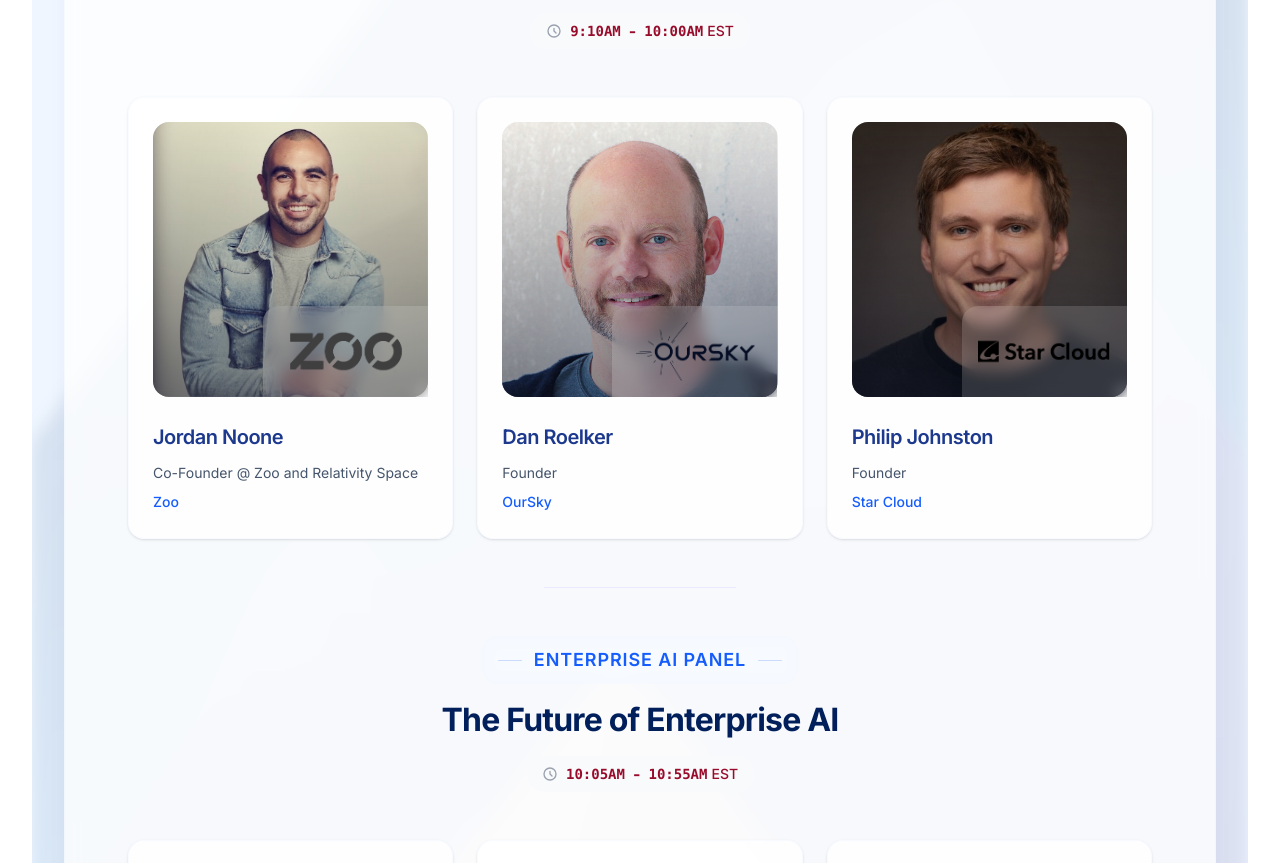
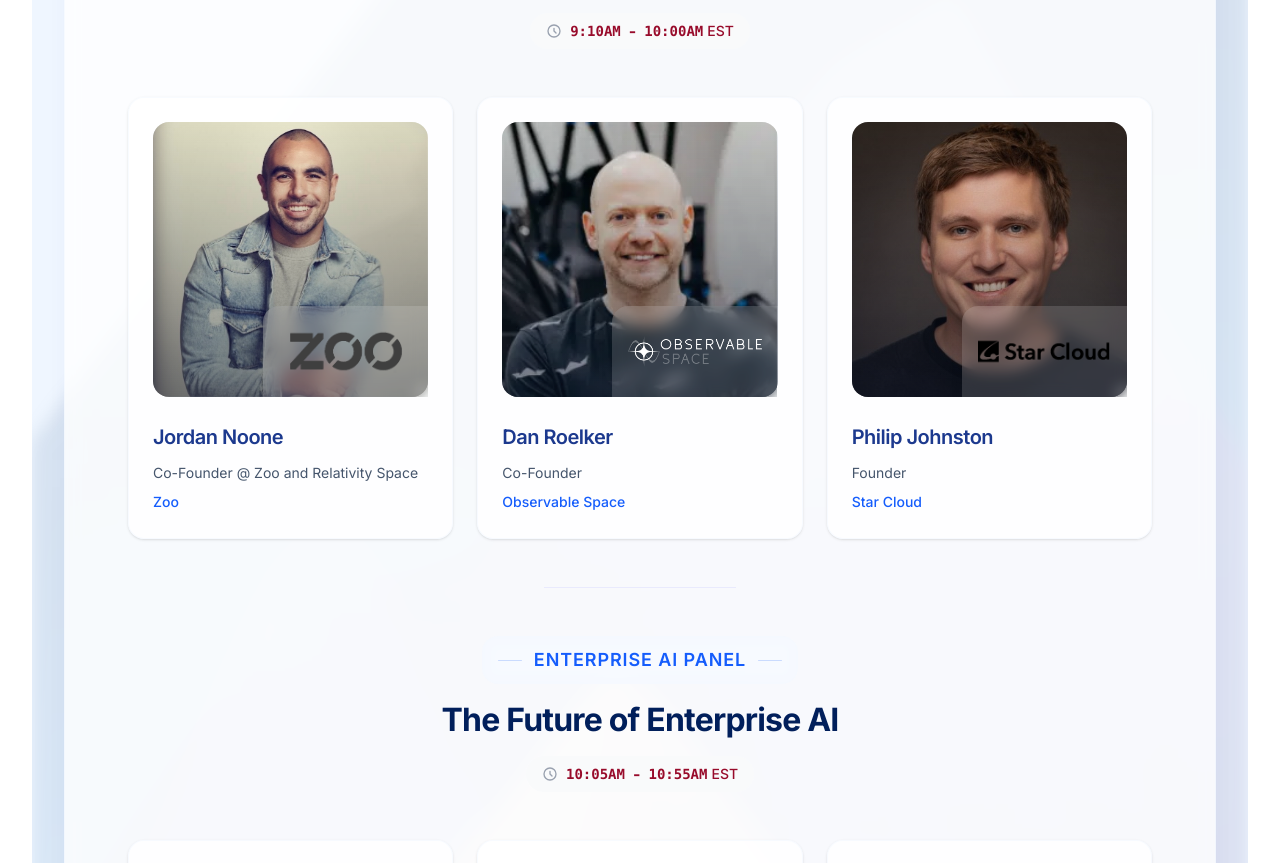
Before and after one commit to rss2086/startup-week, a Next.js app: page /schedule in a window 1280 px wide. Shown: the part 4260-5123 px from the top of the page. Built offline with nearby package versions, Linux system fonts and the light colour scheme.

Commit message:
fixed per dans request

```diff
--- a/src/components/Schedule.tsx
+++ b/src/components/Schedule.tsx
@@ -287,11 +287,11 @@
         },
         {
           name: 'Dan Roelker',
-          role: 'Founder',
-          company: 'OurSky',
+          role: 'Co-Founder',
+          company: 'Observable Space',
           image: avatars.danielRoelker,
-          companyLogoUrl: logos.oursky,
-          companyWebsite: 'https://oursky.ai/'
+          companyLogoUrl: logos.observableSpace,
+          companyWebsite: 'https://observable.space/'
         },
         {
           name: 'Philip Johnston',
--- a/src/components/Speakers.tsx
+++ b/src/components/Speakers.tsx
@@ -223,12 +223,12 @@
       },
       {
         name: "Dan Roelker",
-        role: "Founder at OurSky",
+        role: "Co-Founder at Observable Space",
         image: avatars.danielRoelker,
-        company: "OurSky",
-        companyLogoUrl: logos.oursky,
+        company: "Observable Space",
+        companyLogoUrl: logos.observableSpace,
         linkedinUrl: "https://www.linkedin.com/in/dan-roelker",
-        companyWebsite: "https://oursky.ai/"
+        companyWebsite: "https://observable.space/"
       },
       {
         name: "Philip Johnston",
--- a/src/config/images.ts
+++ b/src/config/images.ts
@@ -27,7 +27,7 @@
   noteefy: '/images/logos/noteefy.png',
   octave: '/images/logos/octave.png',
   octaveWhite: '/images/logos/octave-white.png',
-  oursky: '/images/logos/oursky.png',
+  observableSpace: '/images/logos/observablespace.png',
   portal: '/images/logos/portal.png',
   redpoint: '/images/logos/redpoint.png',
   rogo: '/images/logos/rogo.png',
@@ -60,7 +60,7 @@
   nancyXu: '/images/avatars/nancy-xu.jpeg',
   sandeepAcharya: '/images/avatars/sandeep-acharya.png',
   jordanNoone: '/images/avatars/jordan-noone.jpg',
-  danielRoelker: '/images/avatars/daniel-roelker.jpg',
+  danielRoelker: '/images/avatars/dan-roelker.png',
   phillipJohnston: '/images/avatars/phillip-johnston.jpg',
   jamesDaCosta: '/images/avatars/james-da-costa.jpg',
   gabrielStengel: '/images/avatars/gabriel-stengel.jpg',
```
Also changed, not shown: public/images/avatars/dan-roelker.png (added), public/images/logos/observablespace.png (added).
